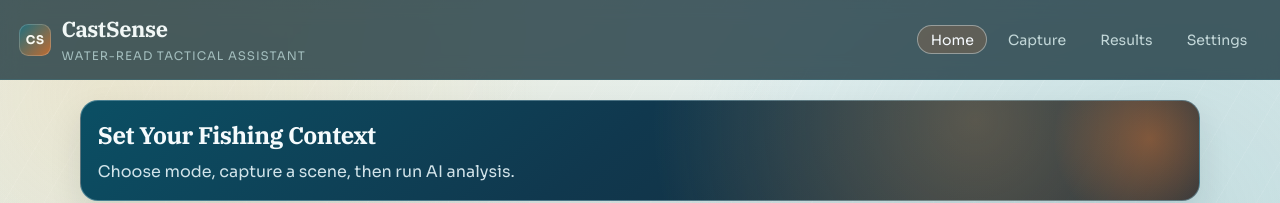
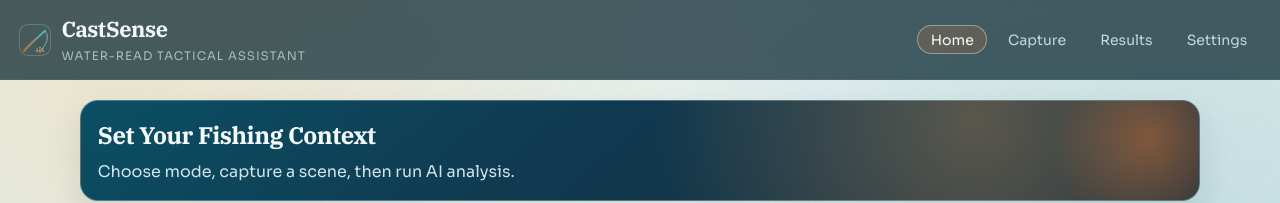
Before and after one commit to Jrc356/castsense, a React (Vite) app in the folder web/: page / in a window 1280 px wide. Shown: the top 203 px of the page. Built offline with nearby package versions, Linux system fonts and the light colour scheme.

Commit message:
feat: update brand logo to SVG for improved scalability and design

```diff
--- a/web/src/App.css
+++ b/web/src/App.css
@@ -64,11 +64,7 @@
   width: 2rem;
   height: 2rem;
   border-radius: 0.58rem;
-  color: #f9f9f1;
-  font-size: 0.75rem;
-  font-weight: 700;
-  letter-spacing: 0.06em;
-  background: linear-gradient(135deg, #1f6f7f 0%, #c26b2f 100%);
+  overflow: hidden;
   box-shadow: inset 0 0 0 1px rgb(255 255 255 / 18%);
 }
 
--- a/web/src/navigation/AppRouter.tsx
+++ b/web/src/navigation/AppRouter.tsx
@@ -10,7 +10,24 @@ export function AppRouter(): React.JSX.Element {
         <header className="topbar">
           <div className="brand">
             <span className="brand-mark" aria-hidden="true">
-              CS
+              <svg xmlns="http://www.w3.org/2000/svg" viewBox="0 0 32 32" fill="none" width="100%" height="100%">
+                <defs>
+                  <linearGradient id="brand-rod" x1="5" y1="27" x2="26" y2="7" gradientUnits="userSpaceOnUse">
+                    <stop offset="0%" stopColor="#c26b2f"/>
+                    <stop offset="100%" stopColor="#3db8c8"/>
+                  </linearGradient>
+                </defs>
+                <path d="M5 27Q13 18 26 7" stroke="url(#brand-rod)" strokeWidth="2.2" strokeLinecap="round"/>
+                <path d="M26 7C31 11 28 21 21 27" stroke="#9dd4dc" strokeWidth="0.85" strokeLinecap="round" opacity="0.75"/>
+                <circle cx="21" cy="27" r="1.6" fill="#e07a35"/>
+                <g stroke="#f4e0c0" strokeWidth="0.85" strokeLinecap="round">
+                  <line x1="21" y1="24.3" x2="21" y2="23.4"/>
+                  <line x1="23.3" y1="25.4" x2="24.0" y2="24.8"/>
+                  <line x1="18.7" y1="25.4" x2="18.0" y2="24.8"/>
+                  <line x1="23.8" y1="27.0" x2="24.7" y2="27.0"/>
+                  <line x1="18.2" y1="27.0" x2="17.3" y2="27.0"/>
+                </g>
+              </svg>
             </span>
             <div>
               <h1>CastSense</h1>
```
